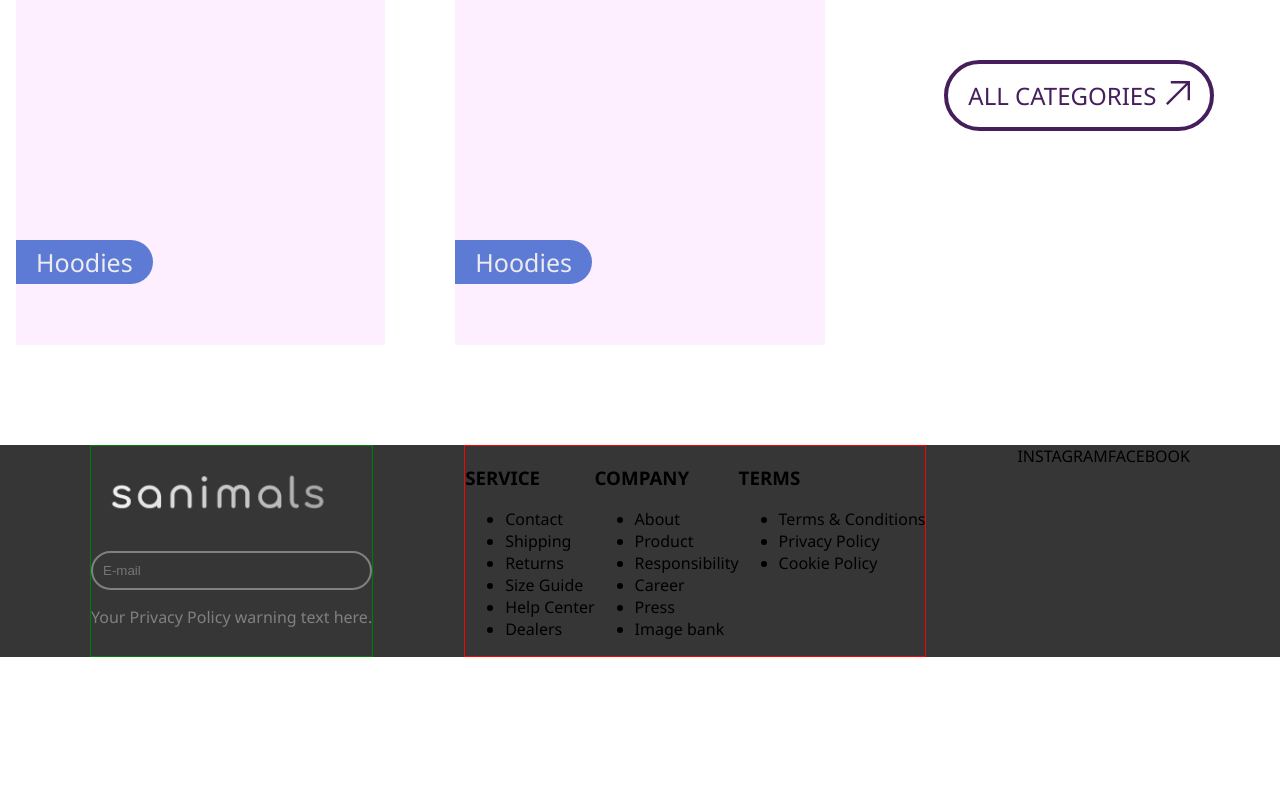
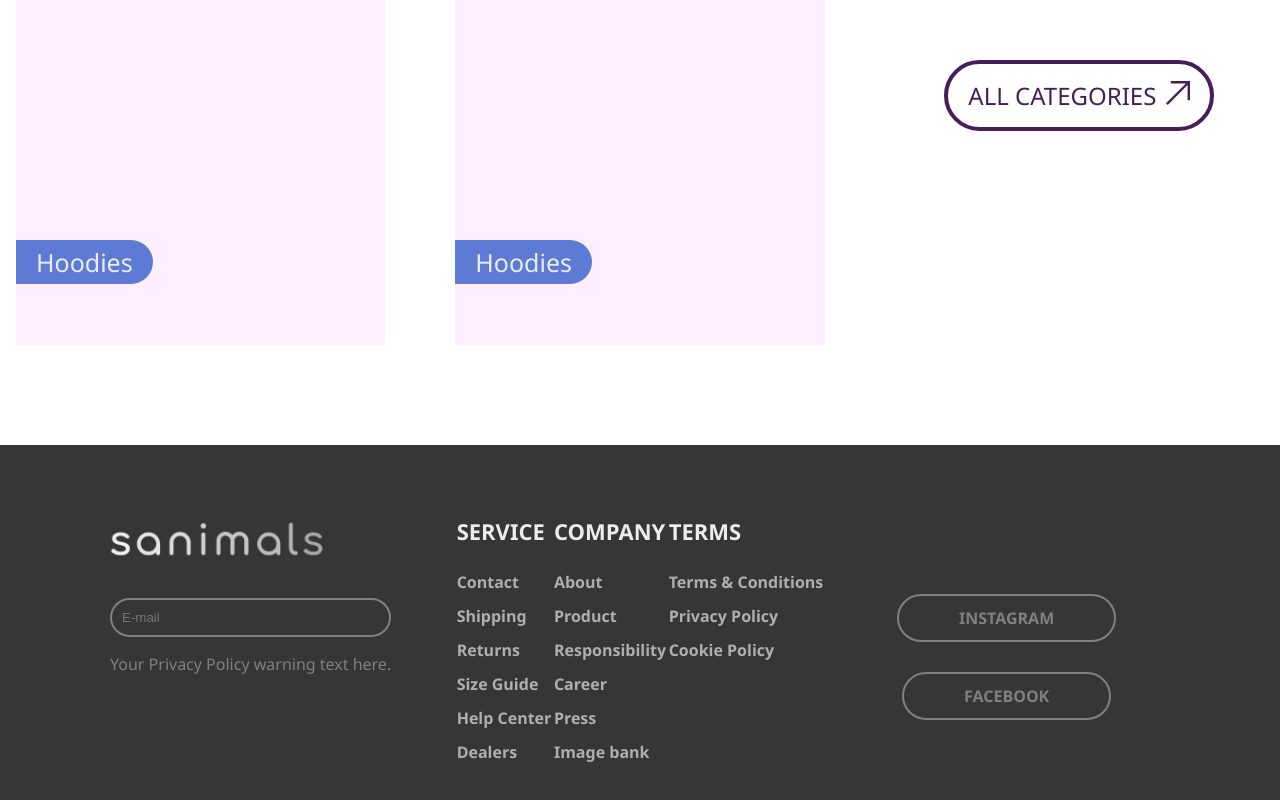
Before and after one commit to DavidGD616/sanimals-store, a React (Create React App) app: page / in a window 1280 px wide. Shown: the part 1821-2621 px from the top of the page. Before the commit the page ends 2478 px from the top, so only its background shows below. Built offline with nearby package versions, Linux system fonts and the light colour scheme.

Commit message:
Footer content topSection

```diff
--- a/src/containers/Footer.js
+++ b/src/containers/Footer.js
@@ -45,7 +45,7 @@ function Footer() {
                 </div>
                 <div className='footer__topSection-socialMedia'>
                     <label className='socialMedia'>INSTAGRAM</label>
-                    <label className='socialMedia'>FACEBOOK</label>
+                    <label className='socialMedia'>FACEBOOK </label>
                 </div>
             </div>
         </footer>
--- a/src/styles/Footer.scss
+++ b/src/styles/Footer.scss
@@ -4,14 +4,16 @@
     background: $footerBackground;
     padding: 0 90px;
     &__topSection {
-        display: flex;
-        justify-content: space-between;
+        display: grid;
+        grid-template-columns: repeat(auto-fit, minmax(200px, 1fr));
+        flex-wrap: wrap;
+        padding: 3rem 0;
         &-logoEmail {
-            border: 1px solid green;
             & img {
                 height: 100px;
             }
             & form {
+                margin-left: 20px;
                 & input {
                     border: 2px solid $footerColor2;
                     border-radius: 30px;
@@ -26,8 +28,41 @@
             }
         }
         &-SCT {
-            border: 1px solid red;
             display: flex;
+            justify-content: space-between;
+            & h3 {
+                color: $white;
+                font-size: 22px;
+                font-weight: 600;
+                line-height: 33px;
+            }
+            & ul {
+                list-style: none;
+                padding-left: 0;
+            }
+            & ul li {
+                color: $footerColor;
+                font-size: 16px;
+                font-weight: 600;
+                line-height: 24px;
+                padding-bottom: 10px;
+            }
+        }
+        &-socialMedia {
+            display: flex;
+            flex-direction: column;
+            justify-content: center;
+            align-items: center;
+            & label {
+                color: $footerColor2;
+                font-size: 16px;
+                font-weight: 600;
+                line-height: 24px;
+                border: 2px solid $footerColor2;
+                border-radius: 30px;
+                padding: 10px 60px;
+                margin-top: 30px;
+            }
         }
     }
 }
```
